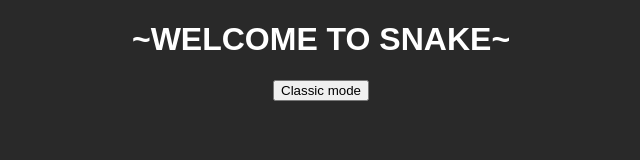
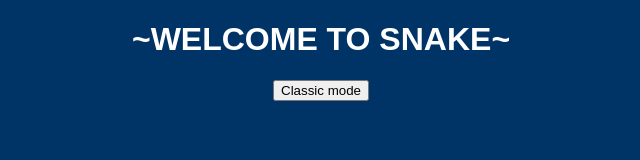
Before and after one commit to LiamHedman/Snake, a plain HTML site: page index.html in a window 1280 px wide. Shown: the whole page, without its empty margins (319-959 px from the left). Drawn offline with Linux system fonts and the light colour scheme.

Commit message:
Har ändrat ärg på bakgrunden :)

```diff
--- a/index.html
+++ b/index.html
@@ -1,12 +1,12 @@
 <!DOCTYPE html>
-<html lang="en">
+<html>
     <head>
         <meta charset="UTF-8">
         <meta name="viewport", content="width=device-wdth, initial-scale=1.0">
         <title>Snake menu</title>
         <style>
             body {
-            background-color: #292929;
+            background-color: #003366;
             color: white;
             font-family: Arial, sans-serif;
             text-align: center;
```
